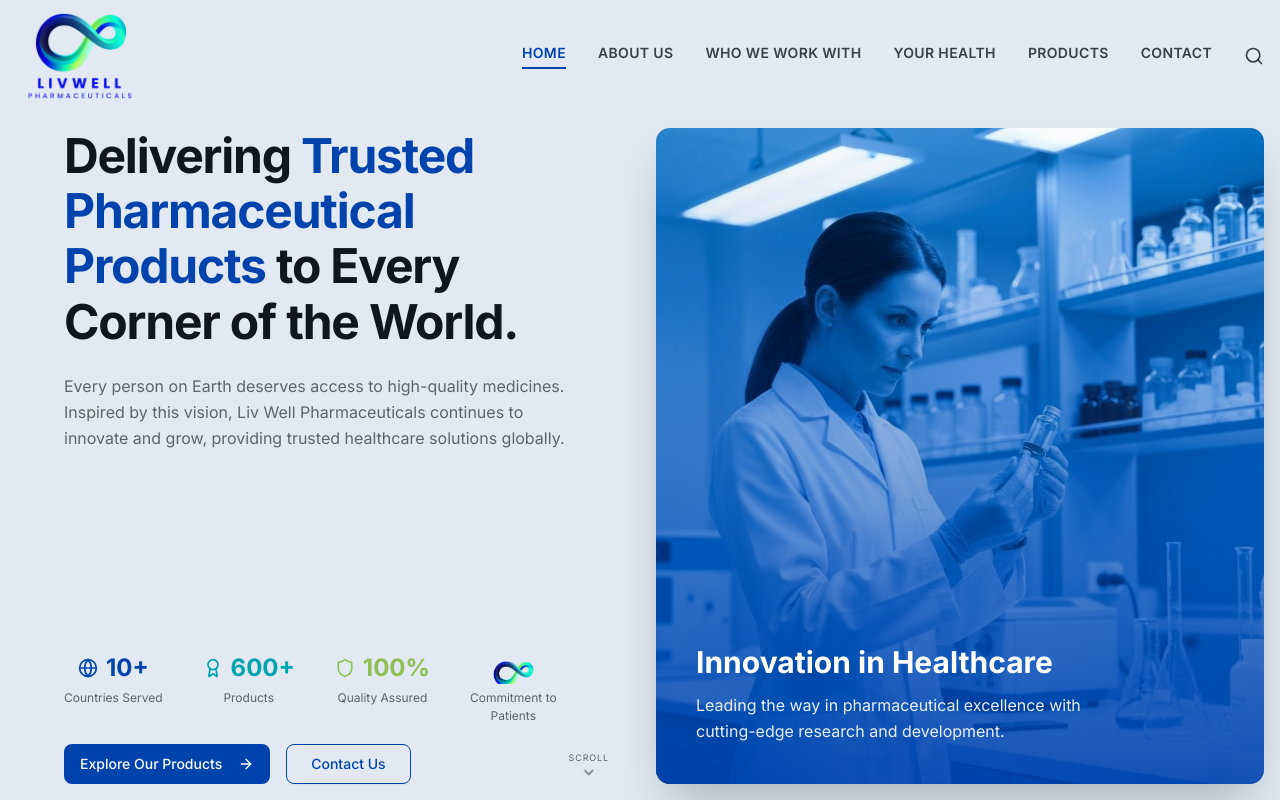
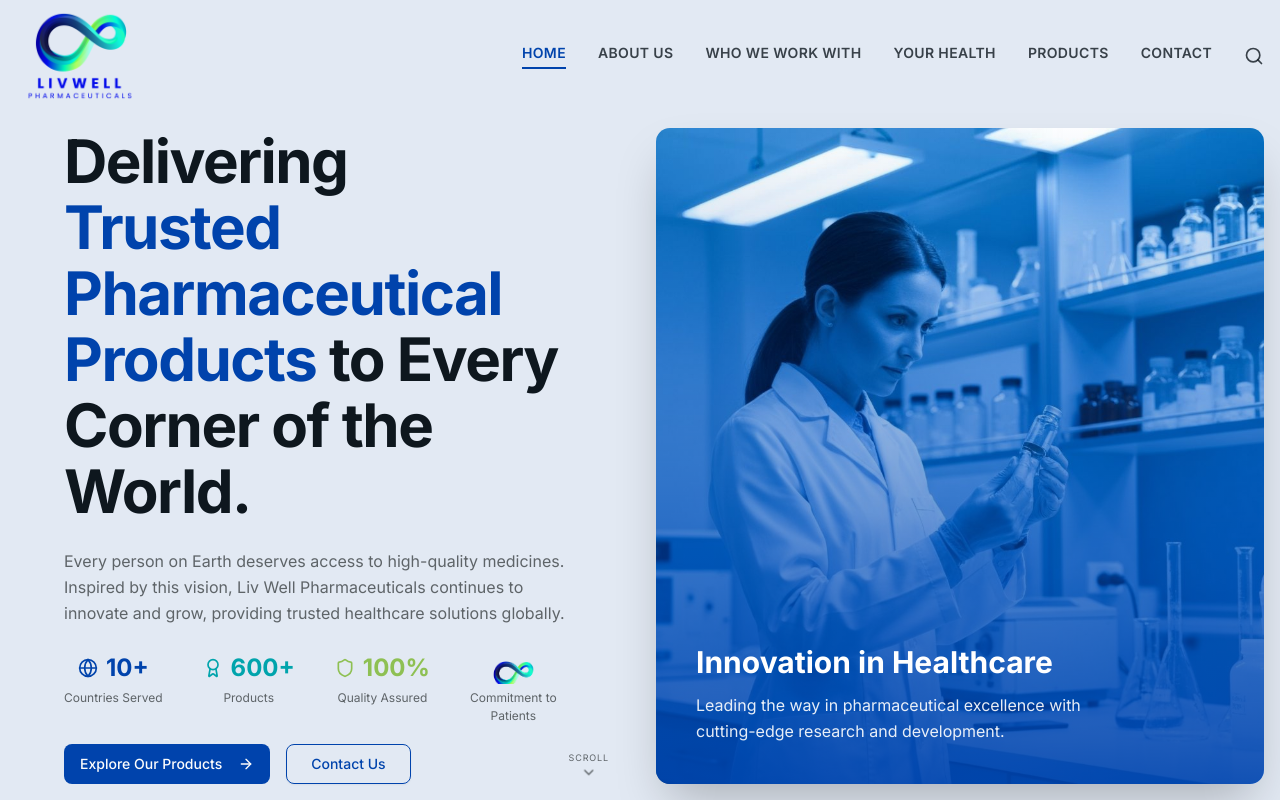
Before and after one commit to jfsilval/v0-liv-well-landing-page, a Next.js app: page / in a window 1280 px wide. Shown: the top 800 px of the page. Built offline with nearby package versions, Linux system fonts and the light colour scheme.

Commit message:
fix: restore original heading size and line height
Revert heading to previous size and line height for consistency.

```diff
--- a/components/hero-section.tsx
+++ b/components/hero-section.tsx
@@ -15,7 +15,7 @@ export function HeroSection() {
         <div className="flex flex-col justify-between px-8 lg:px-16 relative z-10 py-4">
           {/* Top: heading + paragraph */}
           <div className="max-w-2xl space-y-6">
-            <h1 className="text-4xl lg:text-5xl font-bold leading-[1.15] tracking-tight">
+            <h1 className="text-5xl lg:text-6xl font-bold leading-[1.1] tracking-tight">
               {"Delivering "}
               <span className="text-primary">Trusted Pharmaceutical Products</span>
               {" to Every Corner of the World."}
```
